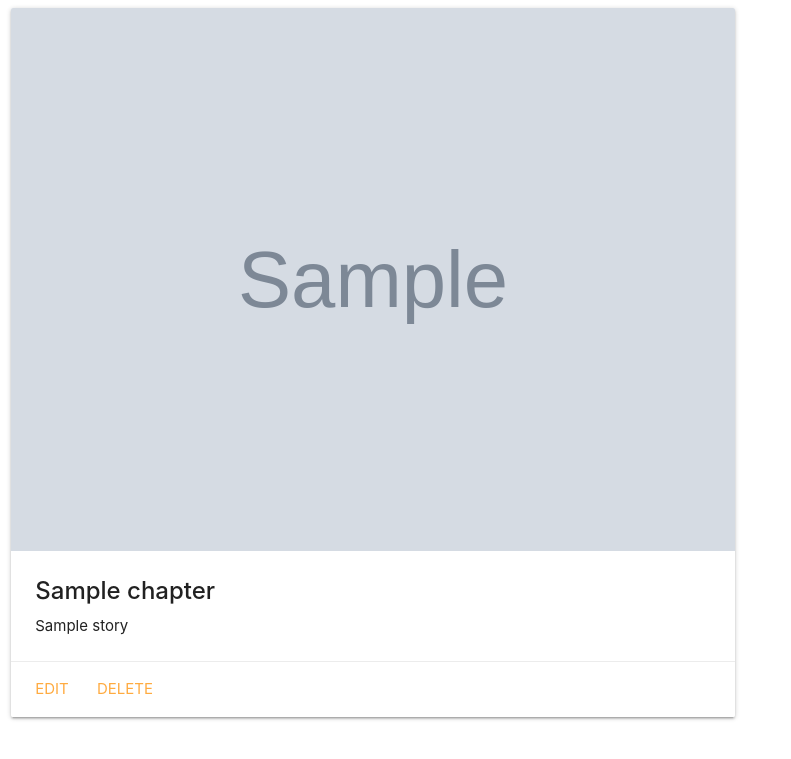
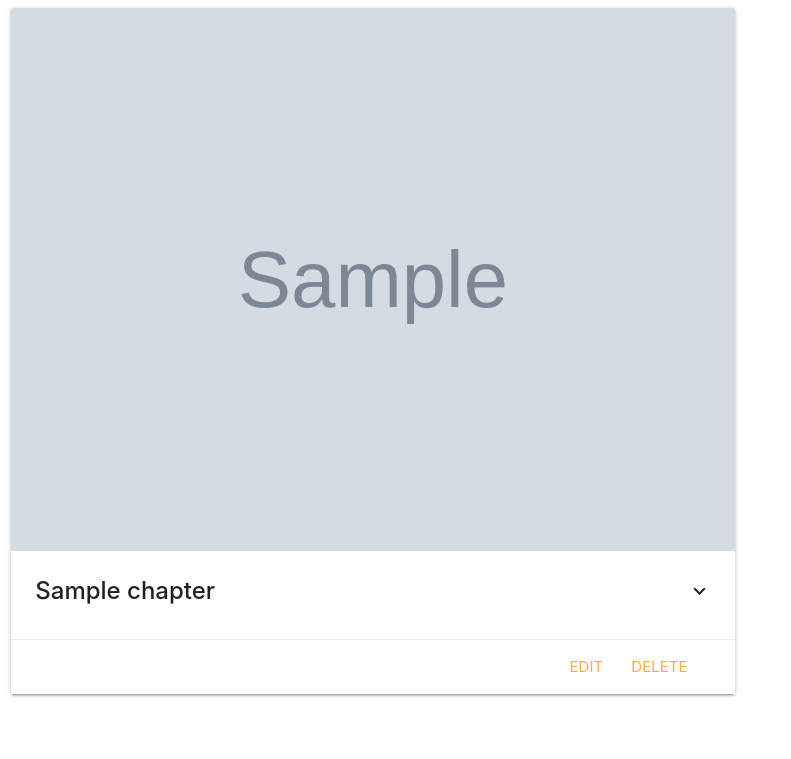
Before and after one commit to diovcharova/travel-chapters, a Flask app: page / in a window 1280 px wide. Shown: the top 759 px of the page, without its empty margins (0-791 px from the left). Run offline with Flask 2, Linux system fonts and the light colour scheme; grey boxes marked "Sample" are stand-in pictures; a database or web service that is not in the repository returns one stand-in record (values such as "Sample title"); some libraries are stand-ins or nearby versions.

Commit message:
card is expandable

```diff
--- a/templates/chapters.html
+++ b/templates/chapters.html
@@ -2,16 +2,19 @@
 <div class="row">
   <div class="col s12 m7">
     <div class="card">
-      <div class="card-image">
-        <img src="{{chapter.main_photo}}">
+      <div class="card-image waves-effect waves-block waves-light">
+        <img class="activator" src="{{chapter.main_photo}}">
       </div>
       <div class="card-content">
-        <span class="card-title"><strong>{{chapter.title}}</strong></span>
-        <p>{{chapter.story}}</p>
+        <span class="card-title activator grey-text text-darken-4"><strong>{{chapter.title}}</strong><i class="material-icons right">keyboard_arrow_down</i></span>
       </div>
-      <div class="card-action">
+      <div class="card-action right-align">
         <a href="#">Edit</a>
         <a href="#">Delete</a>
+      </div>
+      <div class="card-reveal">
+        <span class="card-title grey-text text-darken-4">{{chapter.title}}<i class="material-icons right">close</i></span>
+        <p>{{chapter.story}}</p>
       </div>
     </div>
   </div>
```
